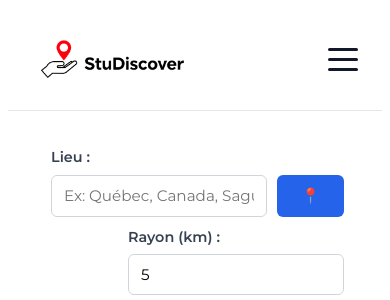
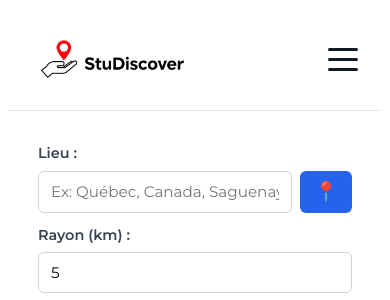
Before and after one commit to StuDiscoverGroup7/uqac-projet-web-g7, a Node server app: template views/offers.ejs in a window 390 px wide. Shown: the top 300 px of the page. Run offline with Node 20, Linux system fonts and the light colour scheme; the template is opened without the code that fills it, so the values that code supplies are empty.

Commit message:
Fix offers form: harmonize field styles and implement mobile-first layout

```diff
--- a/style/offers.css
+++ b/style/offers.css
@@ -19,13 +19,16 @@
   padding: 16px 24px;
   border-bottom: 1px solid #e5e7eb;
   z-index: 10;
-  box-shadow: 0 2px 4px rgba(0,0,0,0.02);
+  box-shadow: 0 2px 4px rgba(0, 0, 0, 0.02);
 }
 
+/* ===========================
+   FORMULAIRE - MOBILE FIRST
+   =========================== */
 #locationSearchForm {
   display: flex;
+  flex-direction: column;
   gap: 16px;
-  align-items: flex-end;
   max-width: 900px;
   margin: 0 auto;
 }
@@ -33,7 +36,7 @@
 #locationSearchForm > div {
   display: flex;
   flex-direction: column;
-  flex: 1;
+  width: 100%;
 }
 
 #locationSearchForm label {
@@ -43,22 +46,68 @@
   color: #374151;
 }
 
-#locationSearchForm input {
+/* Styles communs pour tous les champs (input, select) */
+#locationSearchForm input[type="text"],
+#locationSearchForm input[type="number"],
+#locationSearchForm select {
   padding: 10px 12px;
   border: 1px solid #d1d5db;
   border-radius: 6px;
   font-family: inherit;
   font-size: 0.95rem;
-  transition: border-color 0.2s;
+  transition: border-color 0.2s, box-shadow 0.2s;
+  width: 100%;
+  box-sizing: border-box;
+  background-color: white;
 }
 
-#locationSearchForm input:focus {
+#locationSearchForm input:focus,
+#locationSearchForm select:focus {
   outline: none;
   border-color: #2563eb;
   box-shadow: 0 0 0 3px rgba(37, 99, 235, 0.1);
 }
 
-#locationSearchForm button {
+/* Wrapper pour le champ lieu avec bouton de géolocalisation */
+.location-input-wrapper {
+  display: flex;
+  gap: 8px;
+  width: 100%;
+}
+
+.location-input-wrapper input {
+  flex: 1;
+  min-width: 0;
+}
+
+/* Bouton de géolocalisation */
+.location-button {
+  padding: 10px 14px;
+  background-color: #2563eb;
+  color: white;
+  border: none;
+  border-radius: 6px;
+  font-size: 1.2rem;
+  cursor: pointer;
+  transition: background-color 0.2s, transform 0.1s;
+  flex-shrink: 0;
+  min-width: 48px;
+  height: 42px;
+  display: flex;
+  align-items: center;
+  justify-content: center;
+}
+
+.location-button:hover {
+  background-color: #1d4ed8;
+}
+
+.location-button:active {
+  transform: translateY(1px);
+}
+
+/* Bouton de soumission */
+#locationSearchForm button[type="submit"] {
   padding: 10px 24px;
   background-color: #2563eb;
   color: white;
@@ -69,14 +118,15 @@
   cursor: pointer;
   transition: background-color 0.2s, transform 0.1s;
   height: 42px;
+  width: 100%;
+  margin-top: 4px;
 }
 
-#locationSearchForm button:hover {
+#locationSearchForm button[type="submit"]:hover {
   background-color: #1d4ed8;
 }
 
-
-#locationSearchForm button:active {
+#locationSearchForm button[type="submit"]:active {
   transform: translateY(1px);
 }
 
@@ -163,7 +213,8 @@
 #offersList ul li:hover {
   border-color: #bfdbfe;
   transform: translateY(-2px);
-  box-shadow: 0 4px 6px -1px rgba(0, 0, 0, 0.1), 0 2px 4px -1px rgba(0, 0, 0, 0.06);
+  box-shadow: 0 4px 6px -1px rgba(0, 0, 0, 0.1),
+    0 2px 4px -1px rgba(0, 0, 0, 0.06);
 }
 
 /* En-tête de la carte (Titre + Badge) */
@@ -256,13 +307,32 @@
   border-radius: 16px;
   max-width: 600px;
   width: 90%;
-  box-shadow: 0 20px 25px -5px rgba(0, 0, 0, 0.1), 0 10px 10px -5px rgba(0, 0, 0, 0.04);
+  box-shadow: 0 20px 25px -5px rgba(0, 0, 0, 0.1),
+    0 10px 10px -5px rgba(0, 0, 0, 0.04);
   position: relative;
 }
 
 /* ===========================
-   RESPONSIVE
+   RESPONSIVE - DESKTOP
    =========================== */
+@media (min-width: 801px) {
+  #locationSearchForm {
+    flex-direction: row;
+    align-items: flex-end;
+    gap: 16px;
+  }
+
+  #locationSearchForm > div {
+    flex: 1;
+  }
+
+  #locationSearchForm button[type="submit"] {
+    width: auto;
+    margin-top: 0;
+    flex-shrink: 0;
+  }
+}
+
 @media (max-width: 800px) {
   .offerSection {
     grid-template-columns: 1fr;
@@ -275,15 +345,11 @@
     position: sticky;
     top: 0;
     z-index: 100;
+    padding: 12px 16px;
   }
 
   #locationSearchForm {
-    flex-direction: column;
-    gap: 10px;
-  }
-
-  #locationSearchForm button {
-    width: 100%;
+    gap: 12px;
   }
 
   /* La liste redevient scrollable normalement dans le flux de la page */
--- a/views/offers.ejs
+++ b/views/offers.ejs
@@ -31,18 +31,19 @@
           <form id="locationSearchForm">
             <div>
               <label for="location">Lieu :</label>
-              <div style="display: flex; gap: 10px">
+              <div class="location-input-wrapper">
                 <input
                   type="text"
                   id="location"
                   name="location"
                   placeholder="Ex: Québec, Canada, Saguenay, etc."
-                  style="flex: 1"
                 />
                 <button
                   type="button"
                   id="useCurrentLocation"
+                  class="location-button"
                   title="Utiliser ma position actuelle"
+                  aria-label="Utiliser ma position actuelle"
                 >
                   📍
                 </button>
```
